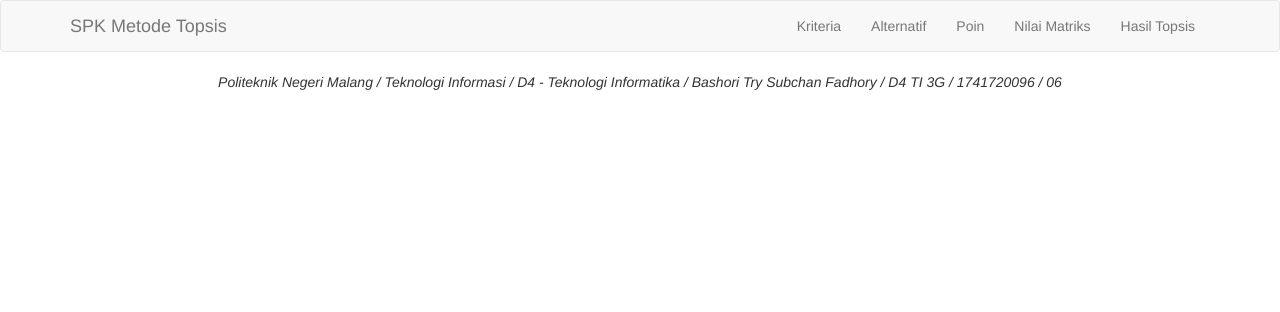
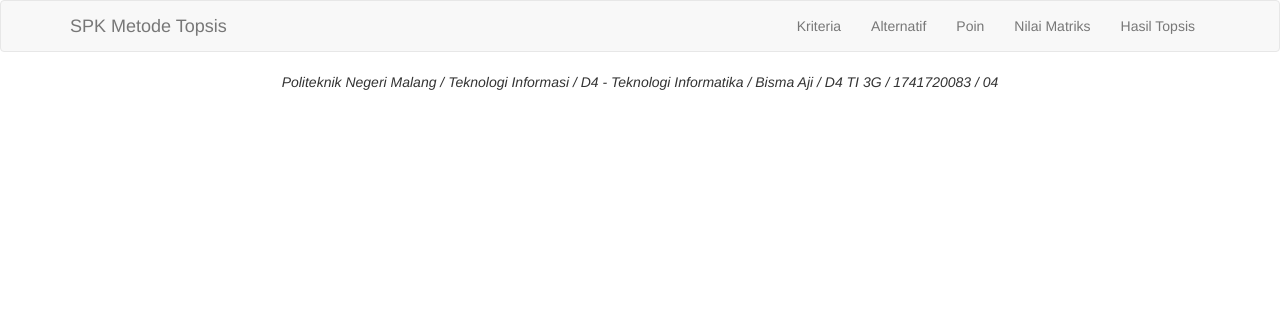
Before and after one commit to bismaaji/sistem-pendukung-keputusan, a PHP site: page / in a window 1280 px wide. Shown: the top 312 px of the page. Run offline with PHP 8.4, Linux system fonts and the light colour scheme.

Commit message:
“baru”

```diff
--- a/index.php
+++ b/index.php
@@ -63,8 +63,8 @@ include "koneksi.php";
               <em>Politeknik Negeri Malang / </em>
               <em>Teknologi Informasi / </em>
               <em>D4 - Teknologi Informatika / </em>
-              <em>Bashori Try Subchan Fadhory / </em>
-              <em>D4 TI 3G / 1741720096 / 06</em>
+              <em>Bisma Aji / </em>
+              <em>D4 TI 3G / 1741720083 / 04</em>
             </div>
           </div>
         </div>
```
